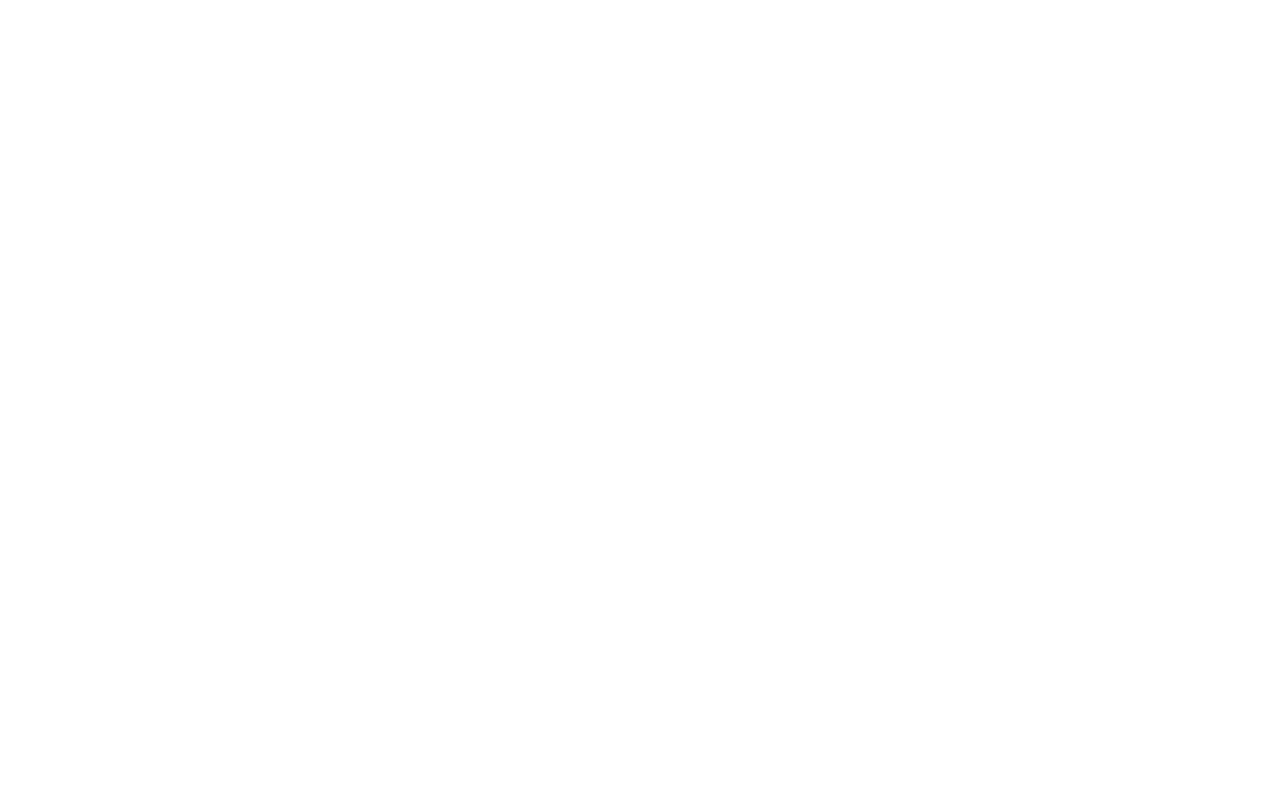
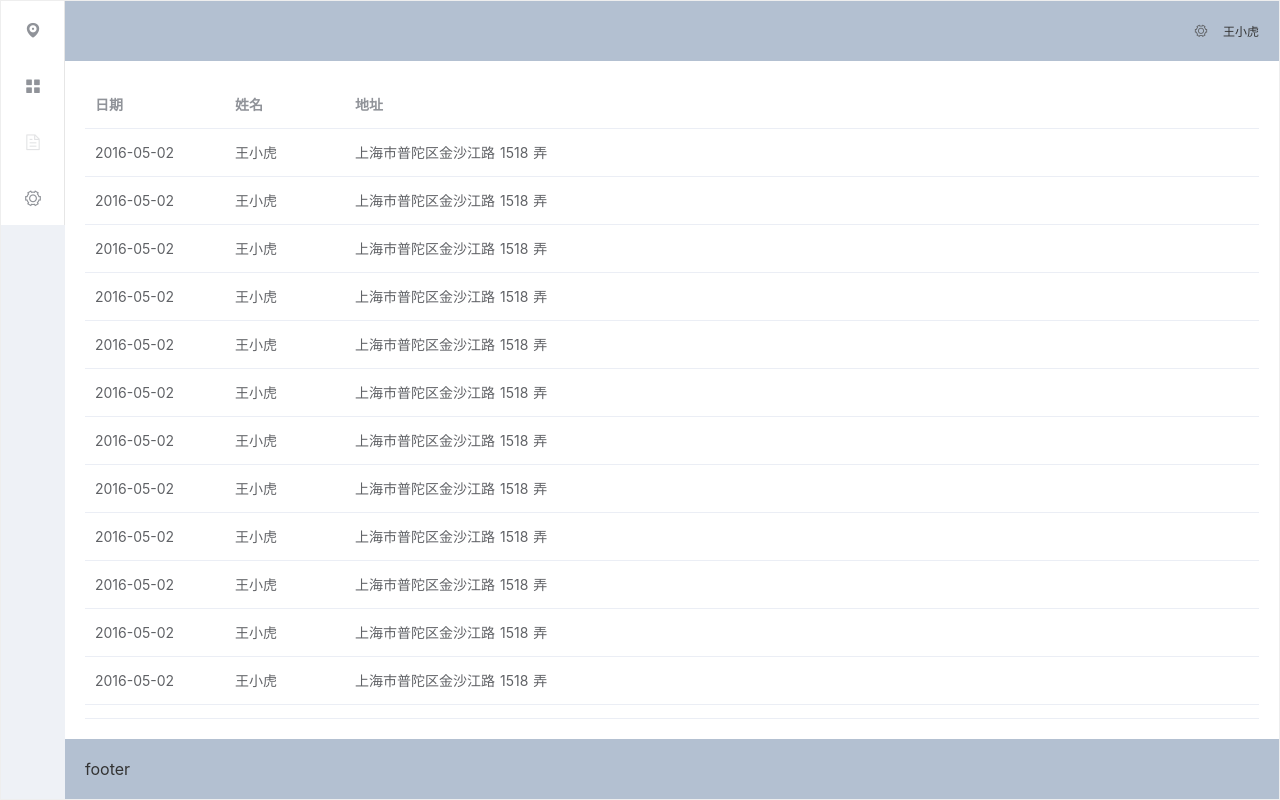
Before and after one commit to commology/catfood, a Nuxt app: page /main in a window 1280 px wide. Before the commit this address had no page. Built offline with nearby package versions, Linux system fonts and the light colour scheme.

Commit message:
a little formalize

```diff
--- a/lang/en-US.json
+++ b/lang/en-US.json
@@ -1,6 +1,6 @@
 {
   "login": {
-    "title": "Login",
+    "title": "User Login",
     "username": {
       "name": "Username",
       "placeholder": "username here",
@@ -15,7 +15,7 @@
         "required": "password is required!"
       }
     },
-    "OK": "OK!",
+    "OK": "LOGIN",
     "dialog": {
       "title": "Warning",
       "message": "Username & Password",
--- a/layouts/default.vue
+++ b/layouts/default.vue
@@ -23,4 +23,13 @@ html {
   box-sizing: border-box;
   margin: 0;
 }
+
+.container {
+  display: flex;
+  align-items: center;
+  justify-content: center;
+  height: 100vh;
+  margin: 0 auto;
+}
+
 </style>
--- a/pages/index.vue
+++ b/pages/index.vue
@@ -40,15 +40,6 @@ export default {
 </script>
 
 <style scoped>
-.container {
-  margin: 0 auto;
-  min-height: 100vh;
-  display: flex;
-  justify-content: center;
-  align-items: center;
-  text-align: center;
-}
-
 .title {
   font-family: 'Quicksand', 'Source Sans Pro', -apple-system, BlinkMacSystemFont,
     'Segoe UI', Roboto, 'Helvetica Neue', Arial, sans-serif;
--- a/pages/login.vue
+++ b/pages/login.vue
@@ -1,12 +1,12 @@
 <template>
   <div class="container">
-    <el-form ref="loginForm" :model="form" :rules="rules" label-width="80px" class="login-box">
+    <el-form ref="loginForm" :model="form" :rules="rules" label-width="80px" class="login-form">
       <h3 class="login-title">{{ $t('login.title') }}</h3>
       <el-form-item :label="$t('login.username.name')" prop="username">
-        <el-input v-model="form.username" type="text" :placeholder="$t('login.username.placeholder')" />
+        <el-input v-model="form.username" type="text" :placeholder="$t('login.username.placeholder')" prefix-icon="el-icon-user" />
       </el-form-item>
       <el-form-item :label="$t('login.password.name')" prop="password">
-        <el-input v-model="form.password" type="password" :placeholder="$t('login.password.placeholder')" />
+        <el-input v-model="form.password" type="password" :placeholder="$t('login.password.placeholder')" prefix-icon="el-icon-unlock" />
       </el-form-item>
       <el-form-item>
         <el-button type="primary" @click="onSubmit('loginForm')">{{ $t('login.OK') }}</el-button>
@@ -68,14 +68,7 @@ export default {
 </script>
 
 <style lang="scss" scoped>
-.container {
-  display: flex;
-  align-items: center;
-  justify-content: center;
-  height: 100vh;
-}
-
-.login-box {
+.login-form {
   border: 1px solid #DCDFE6;
   width: 350px;
   margin: 180px auto;
--- /dev/null
+++ b/pages/main/index.vue
@@ -0,0 +1,110 @@
+<template>
+  <div class="container">
+    <el-container class="outer-container">
+      <el-aside width="auto" style="background-color: rgb(238, 241, 246)">
+        <el-menu default-active="1-4-1" class="el-menu-vertical-demo" @open="handleOpen" @close="handleClose" :collapse="true">
+          <el-submenu index="1">
+            <template slot="title">
+              <i class="el-icon-location"></i>
+              <span slot="title">导航一</span>
+            </template>
+            <el-menu-item-group>
+              <span slot="title">分组一</span>
+              <el-menu-item index="1-1">选项1</el-menu-item>
+              <el-menu-item index="1-2">选项2</el-menu-item>
+            </el-menu-item-group>
+            <el-menu-item-group title="分组2">
+              <el-menu-item index="1-3">选项3</el-menu-item>
+            </el-menu-item-group>
+            <el-submenu index="1-4">
+              <span slot="title">选项4</span>
+              <el-menu-item index="1-4-1">选项1</el-menu-item>
+            </el-submenu>
+          </el-submenu>
+          <el-menu-item index="2">
+            <i class="el-icon-menu"></i>
+            <span slot="title">导航二</span>
+          </el-menu-item>
+          <el-menu-item index="3" disabled>
+            <i class="el-icon-document"></i>
+            <span slot="title">导航三</span>
+          </el-menu-item>
+          <el-menu-item index="4">
+            <i class="el-icon-setting"></i>
+            <span slot="title">导航四</span>
+          </el-menu-item>
+        </el-menu>
+      </el-aside>
+      <el-container>
+        <el-header style="text-align: right; font-size: 12px">
+          <el-dropdown>
+            <i class="el-icon-setting" style="margin-right: 15px"></i>
+            <el-dropdown-menu slot="dropdown">
+              <el-dropdown-item>查看</el-dropdown-item>
+              <el-dropdown-item>新增</el-dropdown-item>
+              <el-dropdown-item>删除</el-dropdown-item>
+            </el-dropdown-menu>
+          </el-dropdown>
+          <span>王小虎</span>
+        </el-header>
+        <el-main>
+          <el-table :data="tableData" height="100%">
+            <el-table-column prop="date" label="日期" width="140">
+            </el-table-column>
+            <el-table-column prop="name" label="姓名" width="120">
+            </el-table-column>
+            <el-table-column prop="address" label="地址">
+            </el-table-column>
+          </el-table>
+        </el-main>
+        <el-footer>
+        footer
+        </el-footer>
+      </el-container>
+    </el-container>
+  </el-container>
+  </div>
+</template>
+
+<script>
+export default {
+  name: 'Main',
+  data() {
+    const item = {
+      date: '2016-05-02',
+      name: '王小虎',
+      address: '上海市普陀区金沙江路 1518 弄'
+    };
+
+    return {
+      tableData: Array(20).fill(item)
+    }
+  },
+  methods: {
+  }
+}
+</script>
+
+<style lang="scss" scoped>
+.outer-container {
+  border: 1px solid #eee;
+  height: 100vh;
+ }
+
+.el-header {
+  background-color: #B3C0D1;
+  color: #333;
+  line-height: 60px;
+}
+
+.el-aside {
+  color: #333;
+}
+
+.el-footer {
+  background-color: #B3C0D1;
+  color: #333;
+  line-height: 60px;
+}
+
+</style>
```
Also changed, not shown: 1 other file (tests, documents, lock files or other folders).
